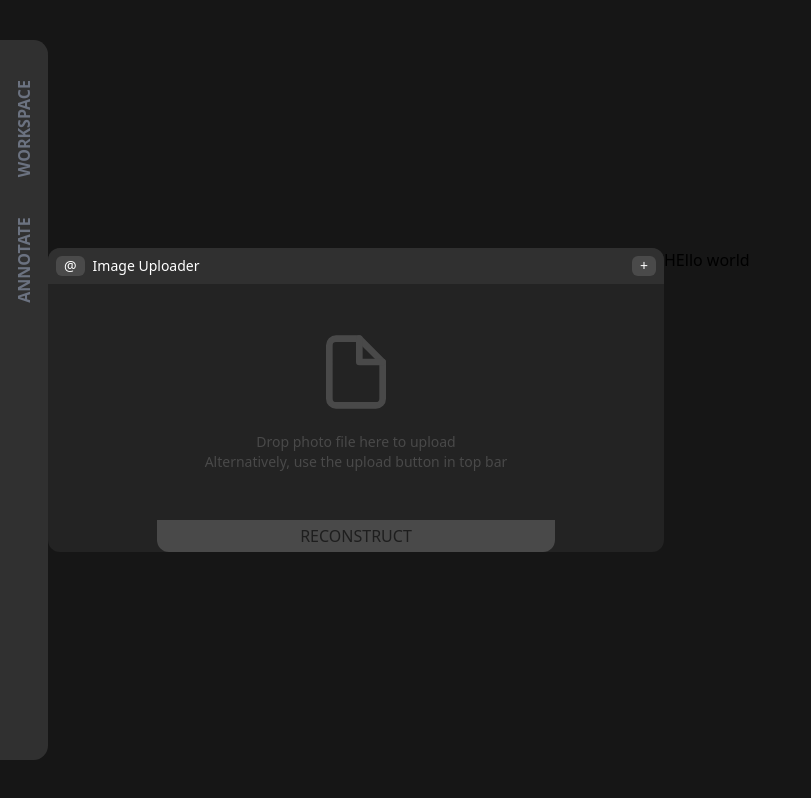
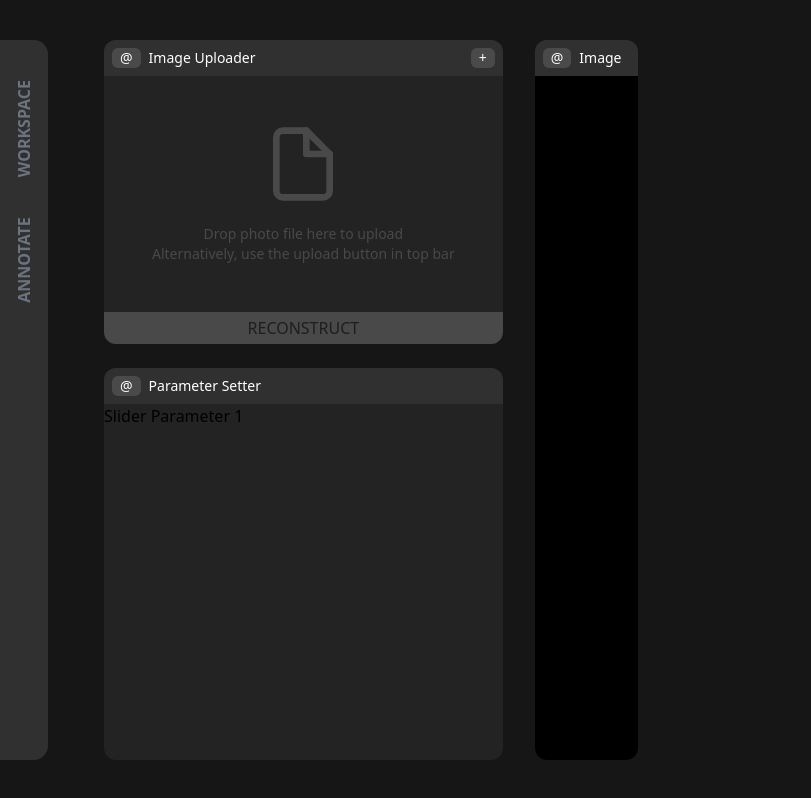
Before and after one commit to RG-404/Mammogan-App, a React (Create React App) app: page / in a window 1280 px wide. Shown: the whole page, without its empty margins (0-811 px from the left). Built offline with nearby package versions, Linux system fonts and the light colour scheme; the HTML template or start-up script is replaced by a standard one.

Commit message:
update image viewer, init parameter setter

```diff
--- /dev/null
+++ b/src/containers/ParameterSetter/index.tsx
@@ -0,0 +1,18 @@
+import React from "react";
+import Window from "../Window";
+
+const SliderGroup = (props: any) => {
+  return <div>Slider {props.title}</div>;
+};
+
+const ParameterSetter = () => {
+  return (
+    <Window title="Parameter Setter">
+      <div className="h-full w-full">
+        <SliderGroup title="Parameter 1"/>
+      </div>
+    </Window>
+  );
+};
+
+export default ParameterSetter;
--- a/src/containers/Window/index.tsx
+++ b/src/containers/Window/index.tsx
@@ -1,9 +1,15 @@
 import React from "react";
 import "./style.css";
 
-const Window = (props: any) => {
+type WindowProps = {
+  title: string;
+  topButton?: React.ReactNode;
+  children: React.ReactNode;
+};
+
+const Window = (props: WindowProps) => {
   return (
-    <div className="bg-[#232323] rounded-xl  flex justify-center items-center flex-col">
+    <div className="bg-[#232323] rounded-xl flex justify-between items-center flex-col h-full w-full">
       <div className="w-full bg-[#303030] text-white py-2 flex rounded-t-xl select-none justify-between">
         <div className="flex">
           <div className="bg-[#4A4A4A] ml-2 mr-2 px-2 text-sm justify-center items-center flex rounded-md">
@@ -11,13 +17,9 @@ const Window = (props: any) => {
           </div>
           <div className="text-white text-sm mr-2 pr-2">{props.title}</div>
         </div>
-        <div>
-          {
-            props.topButton ? (props.topButton): null
-          }
-        </div>
+        <div>{props.topButton ? props.topButton : null}</div>
       </div>
-      <div className="h-30">{props.children}</div>
+      {props.children}
     </div>
   );
 };
--- a/src/containers/Workspace/index.tsx
+++ b/src/containers/Workspace/index.tsx
@@ -1,14 +1,22 @@
 import React from "react";
 import Window from "../Window";
 import ImageUploader from "../ImageUploader";
+import ParameterSetter from "../ParameterSetter";
 
 const Workspace = () => {
   return (
-    <div className="flex w-full">
-      <div className="flex-1">
-        <ImageUploader />
+    <div className="flex w-full h-full">
+      <div className="items-end justify-between flex flex-col pl-14 pr-8">
+        <div className="pb-6">
+          <ImageUploader />
+        </div>
+        <ParameterSetter />
       </div>
-      <div className="flex-1">HEllo world</div>
+      <div className="items-center justify-center align-middle flex pr-14">
+        <Window title="Image">
+          <div className="h-full w-full bg-black rounded-b-xl">Hello World!</div>
+        </Window>
+      </div>
     </div>
   );
 };
```
